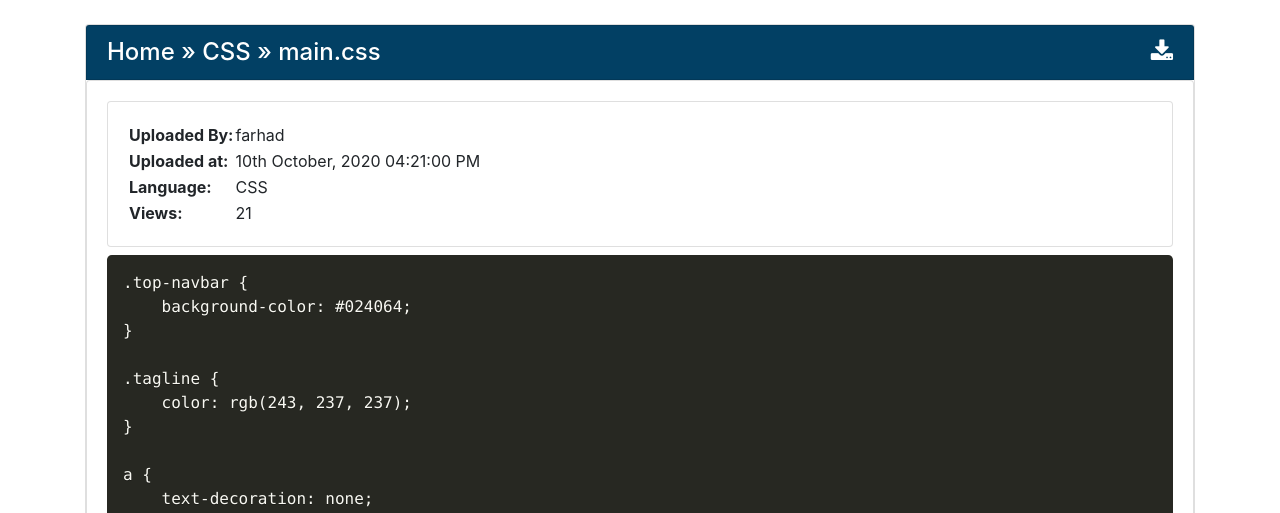
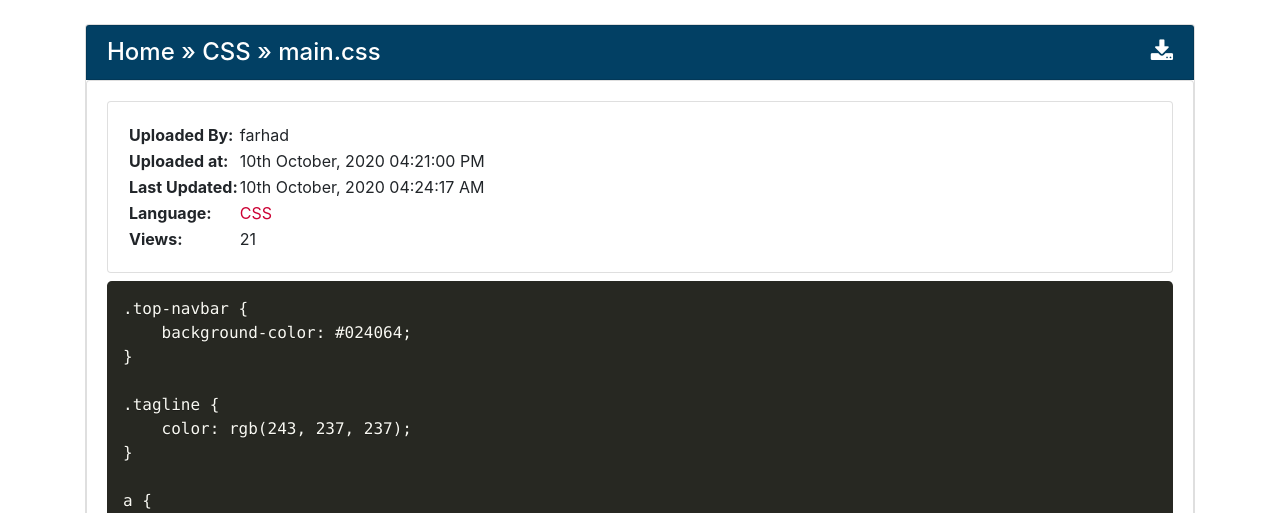
Before and after one commit to farhad0085/Django-Code-Sharing-App, a Django app: page /code/5/ in a window 1280 px wide. Shown: the part 56-569 px from the top of the page. Run offline with Django 3.2, Linux system fonts and the light colour scheme; data comes from the database, SQL or seed files in the repository; both versions use the stored data as it was after the commit; some libraries are stand-ins or nearby versions.

Commit message:
comment page

```diff
--- a/codes/templates/codes/code_page.html
+++ b/codes/templates/codes/code_page.html
@@ -23,9 +23,16 @@
                         <td><b>Uploaded at:</b></td>
                         <td>{{code.created_utc|date:"dS F, Y h:i:s A"}}</td>
                     </tr>
+                    {% if code.created_utc != code.last_updated_utc %}
+                        <tr>
+                            <td><b>Last Updated:</b></td>
+                            <td>{{code.last_updated_utc|date:"dS F, Y h:i:s A"}}</td>
+                        </tr>
+                    {% endif %}
                     <tr>
                         <td><b>Language:</b></td>
-                        <td>{{code.language.name}}</td>
+                        <td><a
+                            href="{% url 'language_page' code.language.name %}">{{code.language.name}}</a></td>
                     </tr>
                     <tr>
                         <td><b>Views:</b></td>
@@ -36,6 +43,17 @@
         </div>
         <pre><code class="language-html">{{ code.snippet_body }}</code></pre>
         <textarea class="form-control noscroll my-2" rows="15">{{ code.snippet_body }}</textarea>
+
+        <div class="card">
+            <div class="card card-header shared-snippet-title" style="padding-bottom: 0px !important">
+                <h4 class="card-title card-link breadcumb">Discussion
+                    <span class="float-right">5 Comments</span></h4>
+            </div>
+            <div class="card-body">
+                Comment section - Under Development
+            </div>
+        </div>
+
     </div>
 </div>
 {% endblock content %}
--- a/codes/views.py
+++ b/codes/views.py
@@ -37,7 +37,7 @@ def language_page(request, language_name):
     try:
         language = Language.objects.get(name__iexact=language_name)
     except:
-        response = render(request, '404.html',)
+        response = render(request, '404.html')
         response.status_code = 404
         return response
 
```
Also changed, not shown: db.sqlite3.
